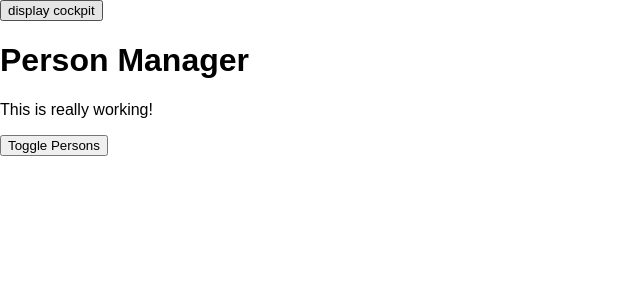
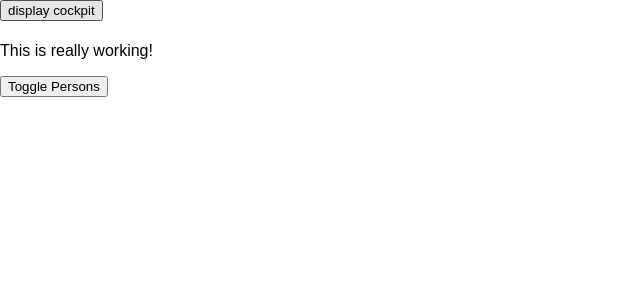
Before and after one commit to Mathieuka/react-optimization-training, a React app: page / in a window 1280 px wide. Shown: the top 300 px of the page, without its empty margins (0-640 px from the left). Built offline with nearby package versions, Linux system fonts and the light colour scheme.

Commit message:
HOC done

```diff
--- a/src/components/Persons/Person/Person.js
+++ b/src/components/Persons/Person/Person.js
@@ -2,7 +2,7 @@
 
 import classes from './Person.css';
 import Aux from '../../../hoc/Aux';
-import WithClasse from '../../../hoc/WithClass';
+import withClasse from '../../../hoc/withClass';
 
 class Person extends Component {
 
@@ -10,16 +10,13 @@
     render(){
         console.log('[Person.js] rendering...');
         return (
-            // <div className={classes.Person}>
-            <WithClasse classes={classes.Person}>
+            <Aux>
                 <p onClick={this.props.click}>I'm {this.props.name} and I am {this.props.age} years old!</p>
                 <p>{this.props.children}</p>
                 <input type="text" onChange={this.props.changed} value={this.props.name} />
-            </WithClasse>
-            // </div>
+            </Aux>
         )
     }
-
 };
 
 export default Person;
--- a/src/containers/App.js
+++ b/src/containers/App.js
@@ -3,6 +3,9 @@
 
 import Persons from '../components/Persons/Persons';
 import Cockpit from '../components/Cockpit/Cockpit';
+
+import Aux from '../hoc/Aux';
+import withClass from '../hoc/withClass';
 
 class App extends Component {
 
@@ -93,7 +96,7 @@
 
 
     return (
-        <div className={classes.App}>
+        <Aux>
           <button onClick={this.toggleCockpit}>display cockpit</button>
             { this.state.displayCockpit === true
             ?
@@ -107,9 +110,9 @@
             false
             }
             {persons}
-        </div>
+        </Aux>
     );
   }
 }
 
-export default App;
+export default withClass(App, classes.App);
--- a/src/hoc/WithClass.js
+++ b/src/hoc/WithClass.js
@@ -1,9 +1,11 @@
 import React from 'react';
 
-const withClass = props => (
-    <div className={props.classes}>
-        {props.children}
-    </div>
-);
+const withClass = (WrappedComponent, className) => {
+    return props => (
+        <div className={className}>
+            <WrappedComponent />
+        </div>
+    )
+}
 
 export default withClass;
```
Also changed, not shown: src/containers/App.css (+0 -31 lines). Lines whose indentation alone changed are shown as unchanged.
